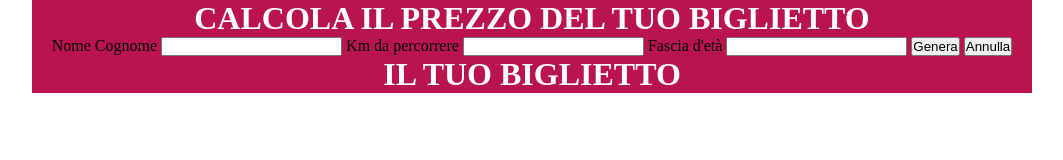
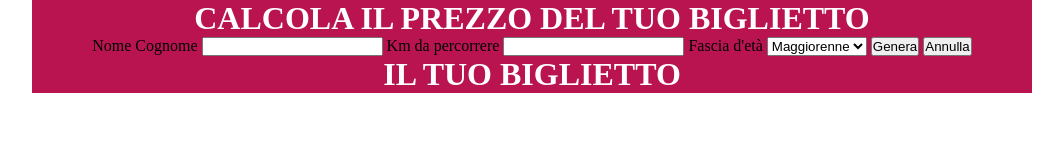
Before and after one commit to Angelo31294/js-biglietto-treno-form, a plain HTML site: page index.html in a window 1280 px wide. Shown: the whole page, without its empty margins (108-1171 px from the left). Drawn offline with Linux system fonts and the light colour scheme.

Commit message:
Non completato, probabile approccio errato all'es.

```diff
--- a/index.html
+++ b/index.html
@@ -17,7 +17,11 @@
                     <label for="number">Km da percorrere</label>
                     <input type="number" id="number" name="number">
                     <label for="age">Fascia d'età</label>
-                    <input type="number" id="age" name="age">
+                    <select name="age" id="age" value="age">
+                        <option value="MG">Maggiorenne</option>
+                        <option value="young">Minorenne</option>
+                        <option value="old">Over 65</option>
+                    </select>
                     <button id="btn-generate" type="button">Genera</button>
                     <button id="btn-reset" type="reset">Annulla</button>
                 </div>
--- a/js/Script.js
+++ b/js/Script.js
@@ -11,10 +11,12 @@ const age = Number(document.getElementById("age"));
 console.log(typeof age, age);
 
 // 4. Calcolo del prezzo del bilgietto
+
 const btnGenerate = document.getElementById("btn-generate")
 btnGenerate.addEventListener(`click`, function() {
 
     let price = km * 0.21;
+    console.log( typeof price, price)
 
     //   4a. Applico sconto del 20% SE l'utente è minorenne, oppure del 40% SE l'utente è over 65
     if (age < 18) {
@@ -22,5 +24,7 @@ btnGenerate.addEventListener(`click`, function() {
     } else if (age > 64) {
         price -= price * 0.4
     };
-    console.log(price.toFixed(2));
+
 });
+
+console.log(price.toFixed(2));
```
